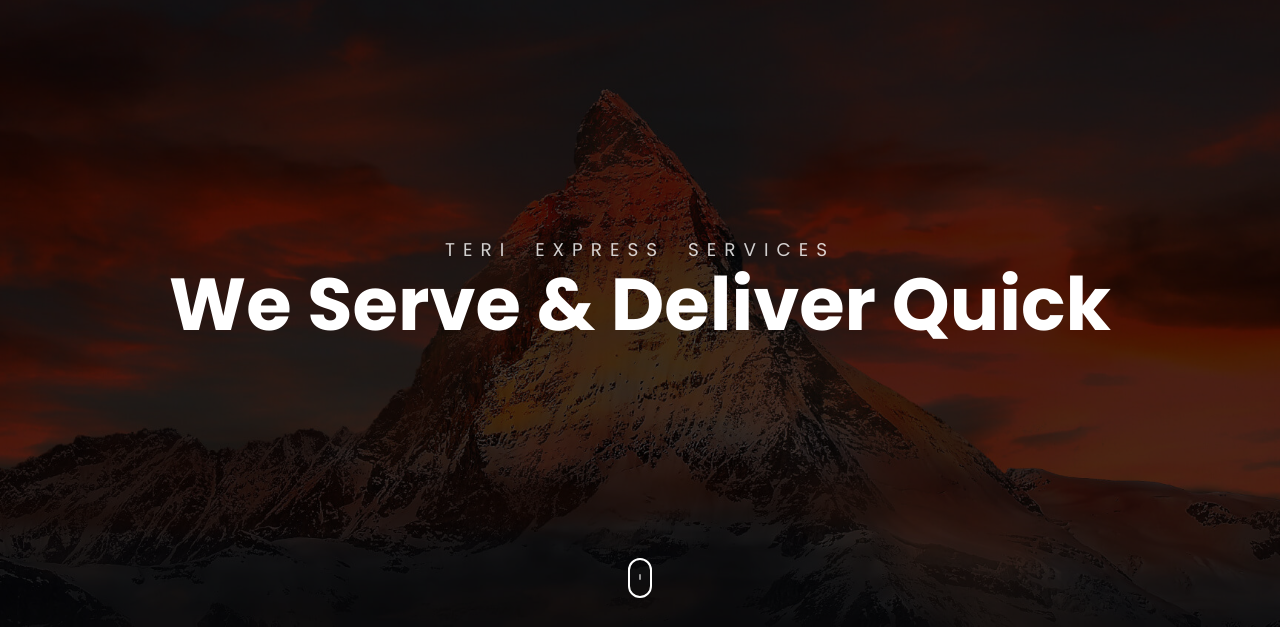
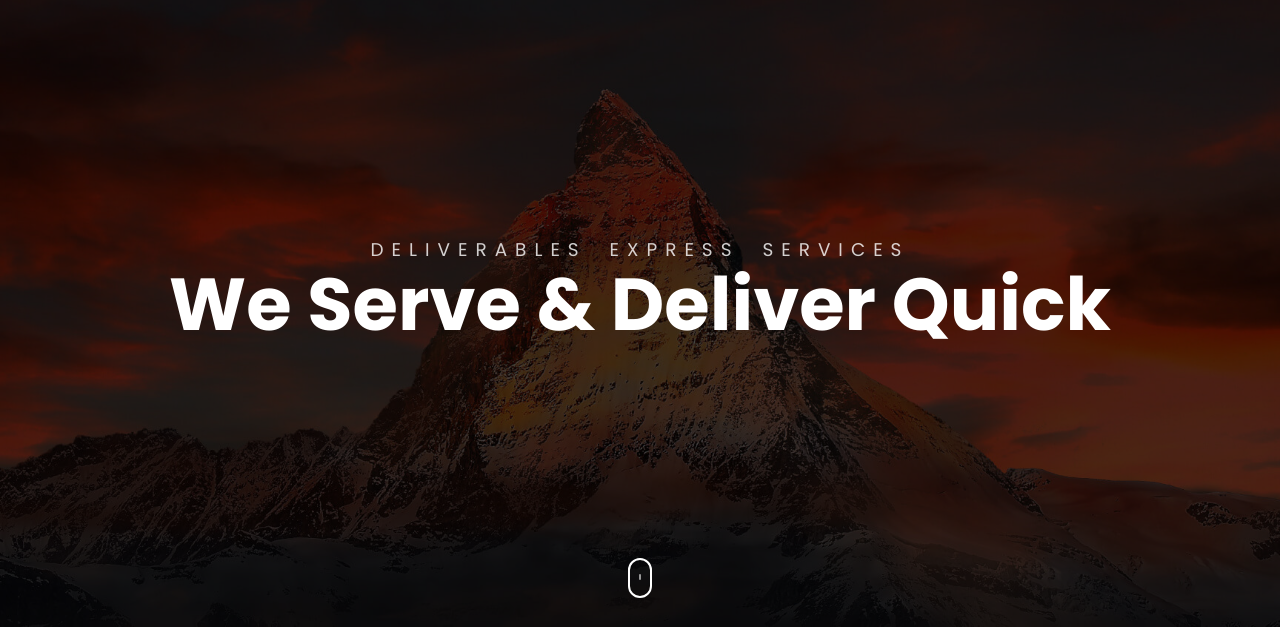
Before and after one commit to Teri11/Teri_Express, a website: page Teri_Express/public_html/index.html in a window 1280 px wide. Shown: the part 102-729 px from the top of the page. Drawn offline with nearby package versions, Linux system fonts and the light colour scheme.

Commit message:
modified favicon title

```diff
--- a/Teri_Express/public_html/index.html
+++ b/Teri_Express/public_html/index.html
@@ -11,7 +11,7 @@
     integrity="sha384-gH2yIJqKdNHPEq0n4Mqa/HGKIhSkIHeL5AyhkYV8i59U5AR6csBvApHHNl/vI1Bx"
     crossorigin="anonymous"
   />
-    <title>Teri Express</title>
+    <title>Delivarables</title>
     <!-- font icons -->
     <link rel="stylesheet" href="assets/vendors/themify-icons/css/themify-icons.css">
     <!-- Bootstrap + LeadMark main styles -->
@@ -57,7 +57,7 @@
     <!-- Page Header -->
     <header class="header">
         <div class="overlay">
-            <h1 class="subtitle">TERI EXPRESS SERVICES</h1>
+            <h1 class="subtitle">DELIVERABLES EXPRESS SERVICES</h1>
             <h1 class="title">We Serve & Deliver Quick</h1>
         </div>
         <div class="shape">
```
